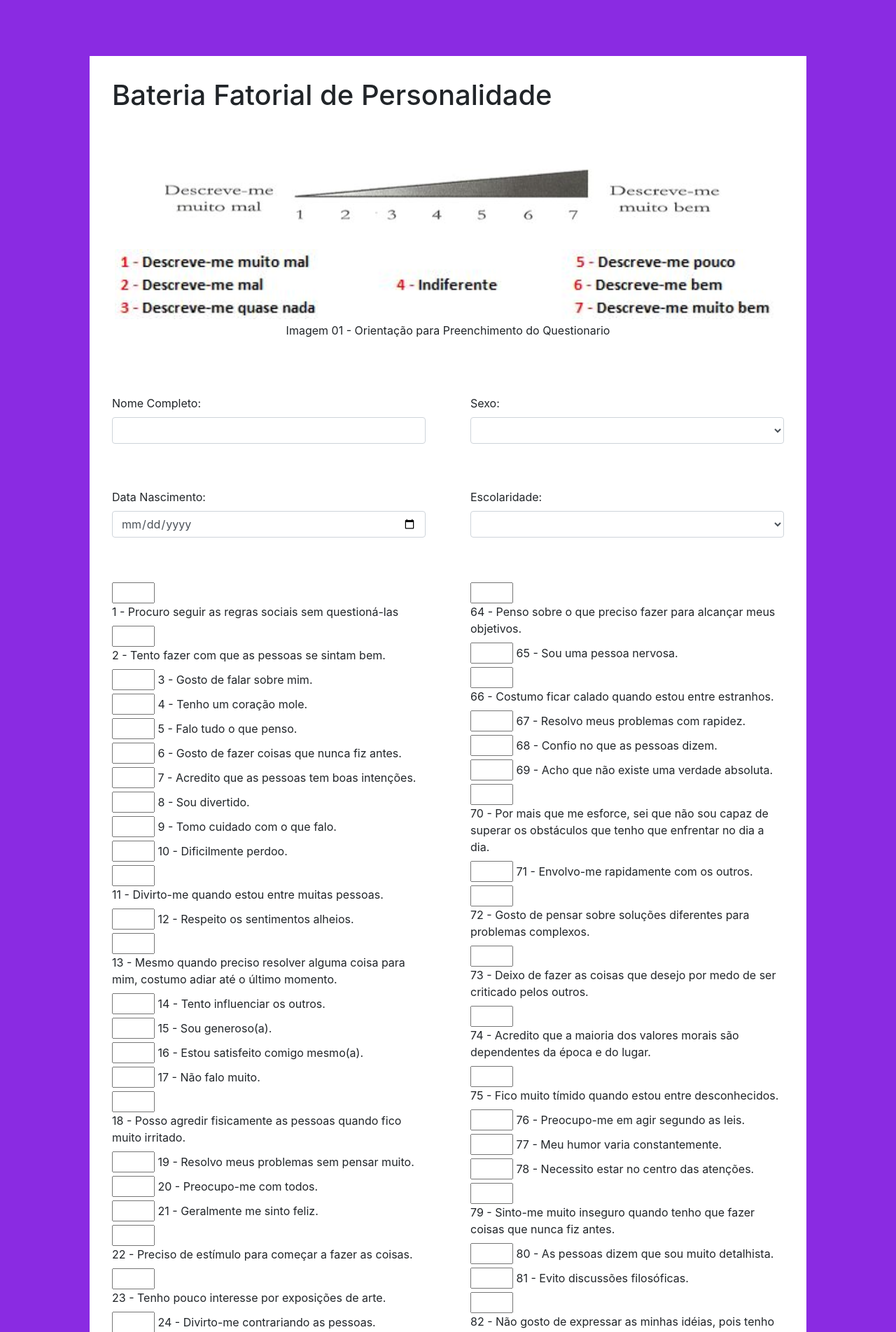
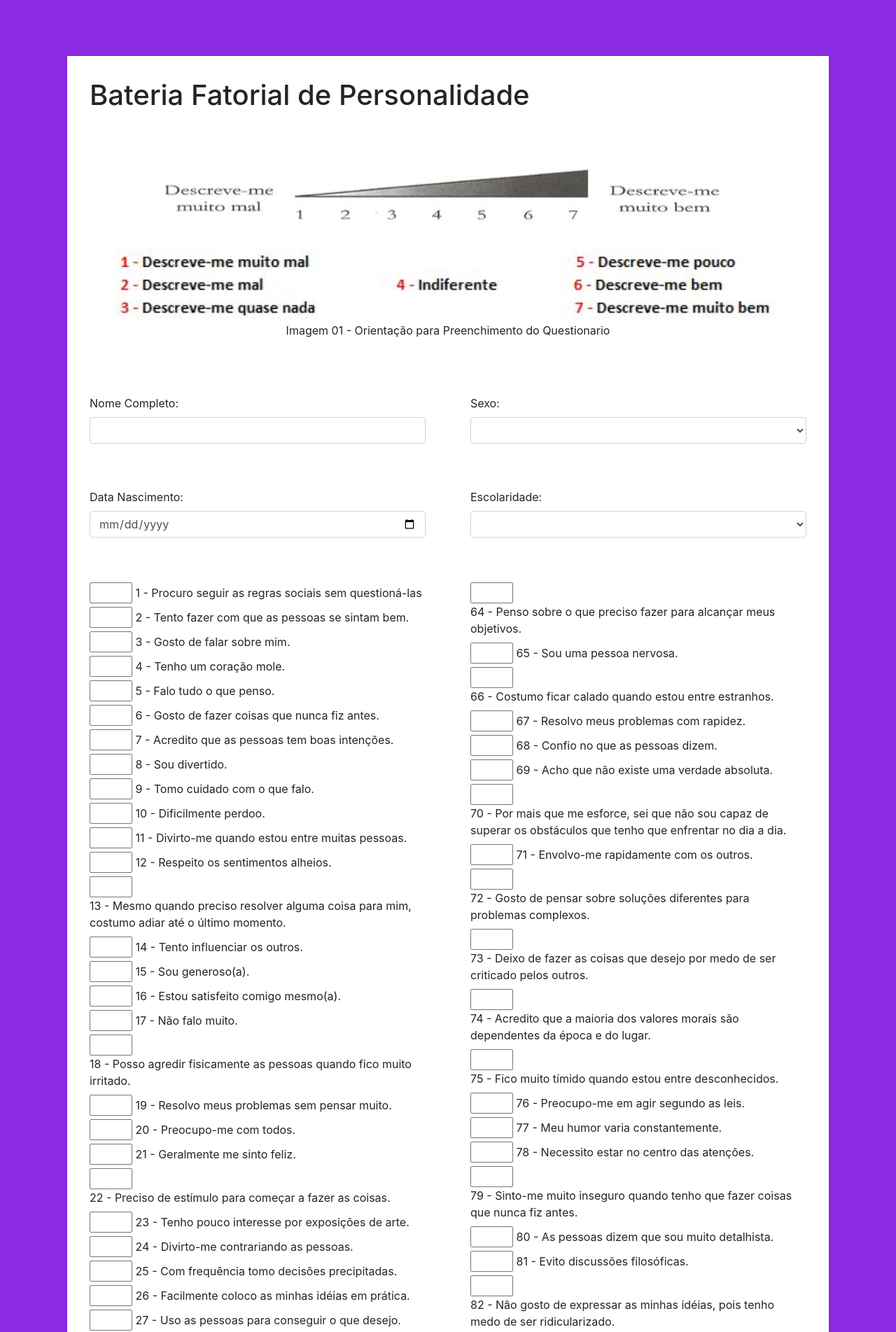
Before and after one commit to giovannibilla01/bfpTest, a PHP site: page / in a window 1280 px wide. Shown: the top 1903 px of the page at 70% size. Run offline with PHP 8.4, Linux system fonts and the light colour scheme.

Commit message:
small modification on css

```diff
--- a/css/style.css
+++ b/css/style.css
@@ -3,7 +3,7 @@ body {
 }
 
 .container-fluid {
-    width: 80vw;
+    width: 85vw;
     margin-top : 5em;
     margin-bottom : 8em;
 }
```
